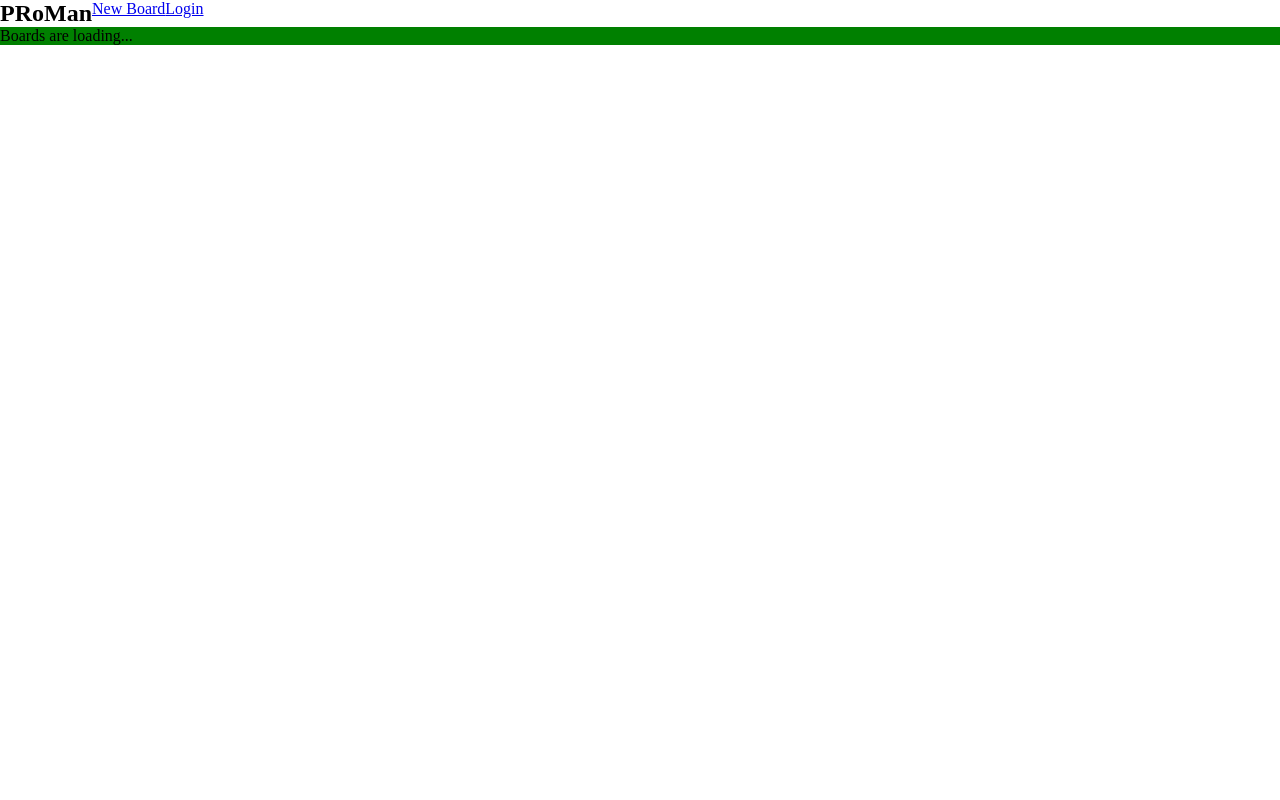
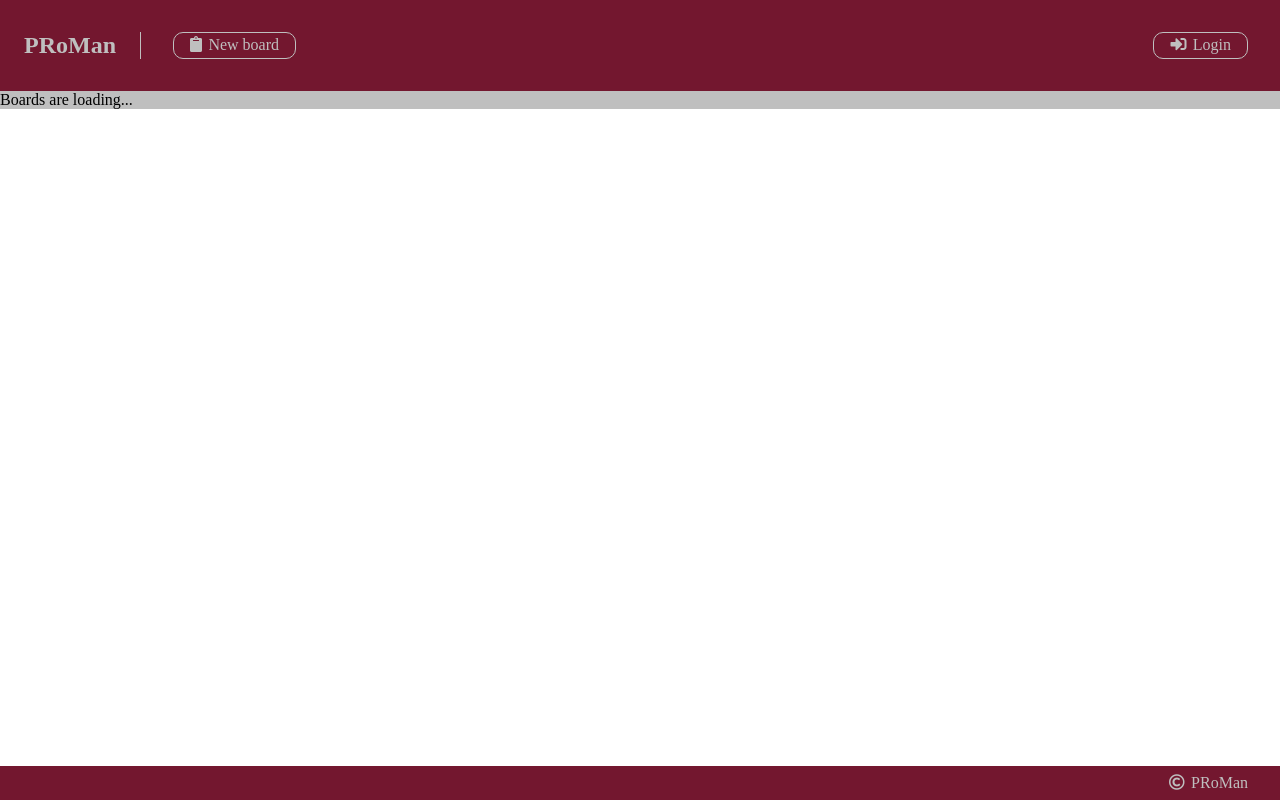
Before and after one commit to marcinchaluda/PRoMan, a Flask app: page / in a window 1280 px wide. Run offline with Flask 2, Linux system fonts and the light colour scheme; data that the repository does not hold is empty; parts of the project's set-up code (start-up, migrations or seed data) failed here and were passed over; some libraries are stand-ins or nearby versions.

Commit message:
add styles to nav bar and footer

```diff
--- a/static/css/main.css
+++ b/static/css/main.css
@@ -3,11 +3,64 @@
     padding: 0;
 }
 
-.flex-row {
+.flex-row-start {
     display: flex;
     justify-content: flex-start;
+    width: 100vw;
+}
+
+.flex-row-end {
+    display: flex;
+    justify-content: flex-end;
+}
+
+.header {
+    padding: 2em 0;
+    background-color: #73172F;
+    color: #BFBFBF;
+}
+
+.header h1 {
+    padding: 0 1em;
+    border-right: 1px solid #BFBFBF;
+}
+
+.header a {
+    margin: 0 2em;
+    padding: 0.2em 1em;
+    color: #BFBFBF;
+    text-decoration: none;
+    border: 1px solid #BFBFBF;
+    border-radius: 10px;
+}
+
+.login-details {
+
+    width: 16vw;
+}
+
+i {
+    padding-right: 0.4em;
+}
+
+.header a:hover {
+    background-color: #BFBFBF;
+    color: #73172F;
 }
 
 #boards {
-    background-color: green;
+    background-color: #BFBFBF;
 }
+
+footer {
+    position: absolute;
+    right: 0;
+    bottom: 0;
+    width: 100vw;
+    padding: 0.5em 2em 0.5em 0;
+    background-color: #73172F;
+    color: #BFBFBF;
+}
+.copyrights {
+
+}
--- a/static/js/dom.js
+++ b/static/js/dom.js
@@ -1,9 +1,21 @@
 // It uses data_handler.js to visualize elements
 import { dataHandler } from "./data_handler.js";
+const displayTablesURL = '/get-boards';
 
 export let dom = {
     init: function () {
-        // This function should run once, when the page is loaded.
+        fetch(displayTablesURL).then(response => {
+            if(response.status !== 200) {
+                console.log(`Looks like there was a problem. Status code: ${response.status}`)
+                return;
+            }
+            response.json().then(tables => {
+                document.querySelector('.boards').innerHTML = tables;
+                console.log(tables);
+            });
+        }).catch(error => {
+            console.error(`Fetch error ${error}`);
+        });
     },
     loadBoards: function () {
         // retrieves boards and makes showBoards called
--- /dev/null
+++ b/templates/footer.html
@@ -0,0 +1,3 @@
+<footer class="flex-row-end">
+    <div class="copyrights"><i class="far fa-copyright"></i>PRoMan</div>
+</footer>
--- a/templates/index.html
+++ b/templates/index.html
@@ -10,18 +10,23 @@
         <link rel="icon" type="image/png" sizes="32x32" href="{{ url_for('static', filename='favicon/favicon-32x32.png') }}">
         <link rel="icon" type="image/png" sizes="96x96" href="{{ url_for('static', filename='favicon/favicon-96x96.png') }}">
         <link rel="icon" type="image/png" sizes="16x16" href="{{ url_for('static', filename='favicon/favicon-16x16.png') }}">
-
+        <link rel="stylesheet" href="https://use.fontawesome.com/releases/v5.12.1/css/all.css" crossorigin="anonymous">
         <link rel="stylesheet" type="text/css" href="{{ url_for('static', filename='css/main.css') }}">
         <script type="module" src="{{ url_for('static', filename='js/main.js') }}" defer></script>
     </head>
     <body>
         <div class="wrapper">
-            <nav class="flex-row">
-                <h1>PRoMan</h1>
-                <a href="#" type="button"><i class="fas fa-clipboard-list"></i>New Board</a>
-                <a href="#" type="button"><i class="fas fa-sign-in-alt"></i>Login</a>
+            <nav class="header flex-row-start">
+                <div class="title flex-row-start">
+                    <h1>PRoMan</h1>
+                    <a href="#" type="button"><i class="fas fa-clipboard"></i>New board</a>
+                </div>
+                <div class="login-details flex-row-end">
+                    <a href="#" type="button"><i class="fas fa-sign-in-alt"></i>Login</a>
+                </div>
             </nav>
             <div id="boards">Boards are loading...</div>
         </div>
     </body>
+    {% include 'footer.html' %}
 </html>
```
